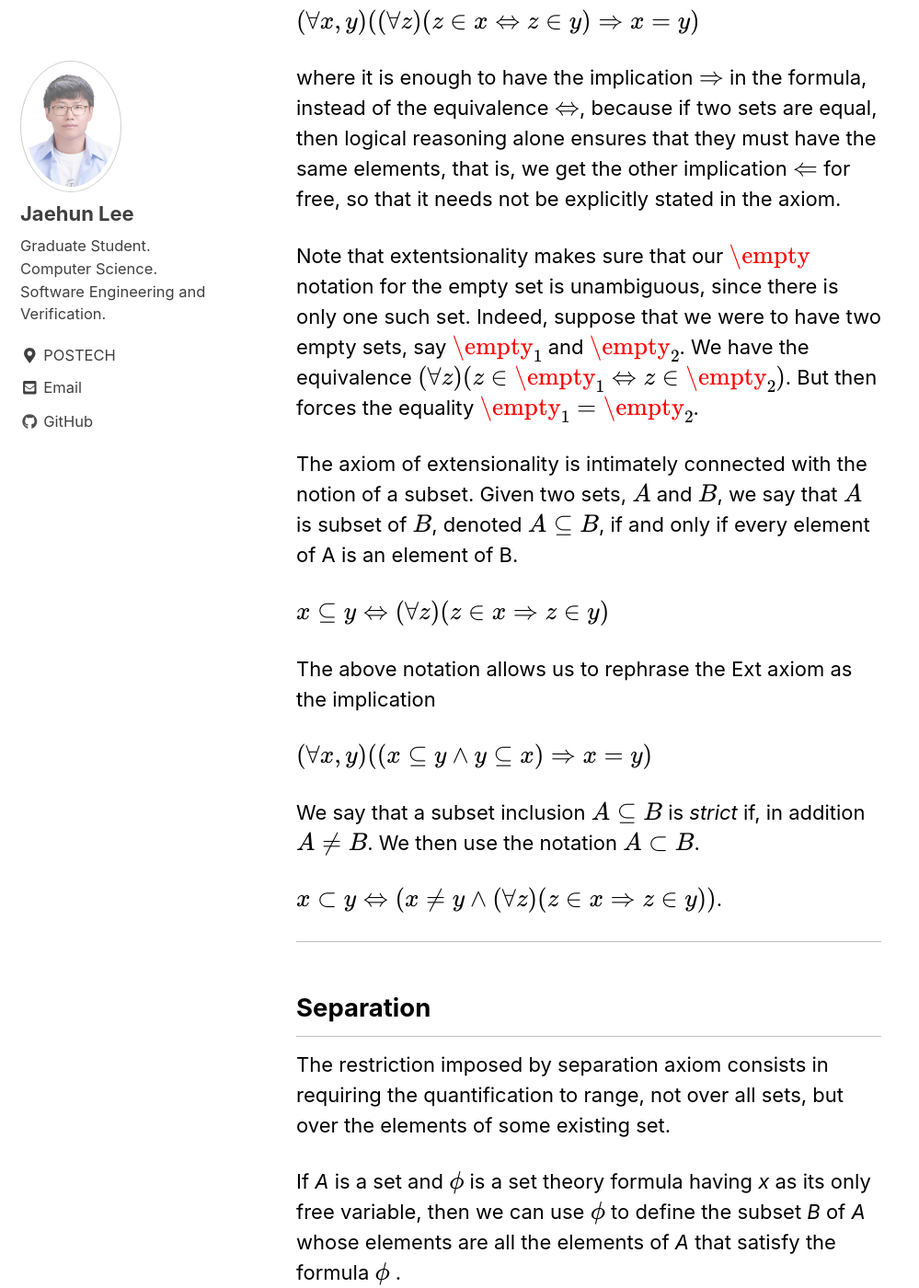
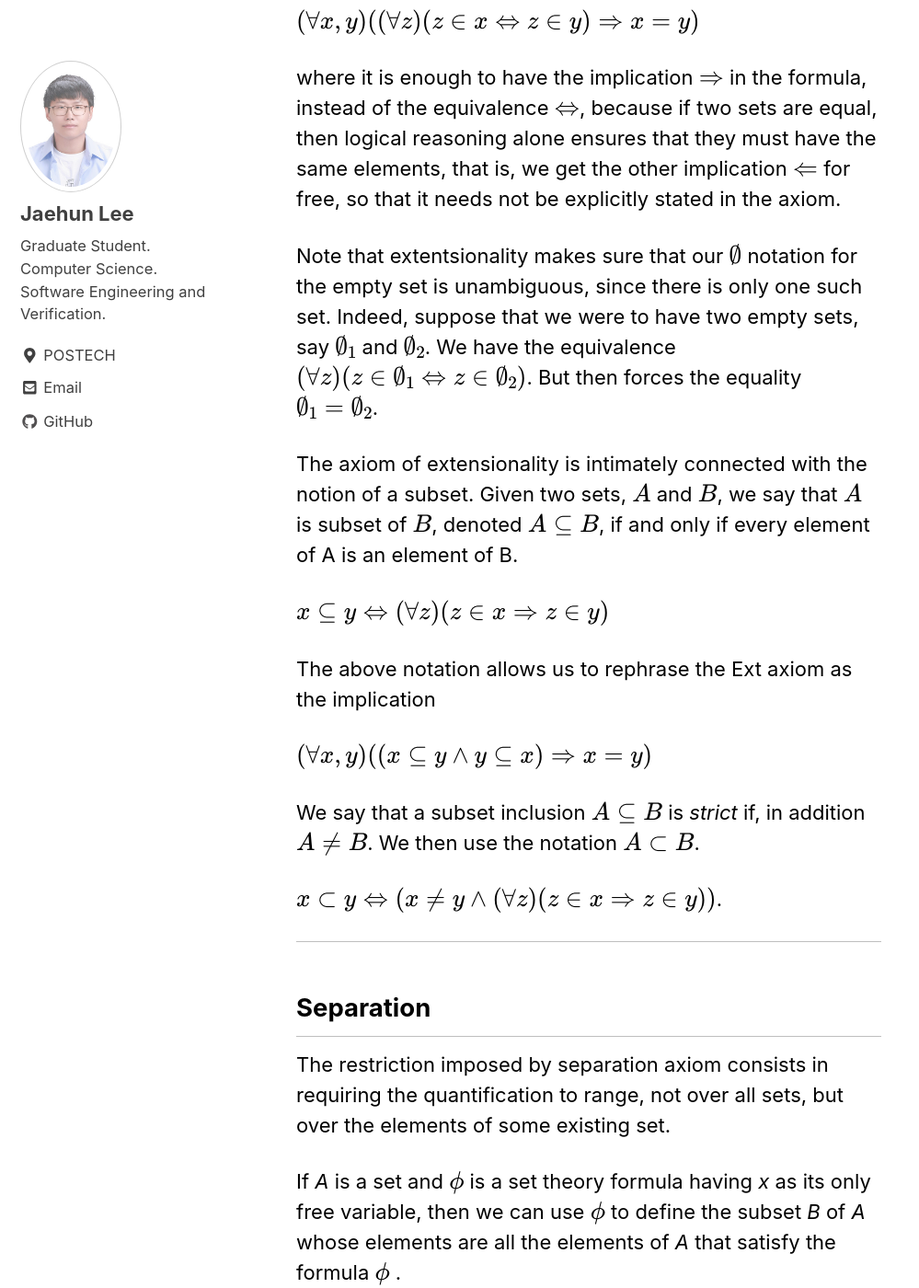
Before and after one commit to BTBDev61/btbdev61.github.io, a Jekyll site: the page built from _posts/2019-04-15-SetTheoryChapter3.md, in a window 1280 px wide and 1400 px high, scrolled down 1153 px. Shown: the whole window at 92% size, without its empty margins (0-999 px from the left). Built offline with Jekyll 4.4.1, drawn with Linux system fonts in a browser that asks for light colours; cached includes are drawn as plain includes; formulas are drawn with MathJax 3; some of the changed text lies outside the part shown.

Commit message:
Revise Set Theory Chapter 3

```diff
--- a/_posts/2019-04-15-SetTheoryChapter3.md
+++ b/_posts/2019-04-15-SetTheoryChapter3.md
@@ -1,5 +1,5 @@
 ---
-title: "The Empty Set, Extensionality, and Seperation"
+title: "The emptyset Set, Extensionality, and Seperation"
 categories:
   - Mathematics
 tags:
@@ -10,9 +10,9 @@ last_modified_at: 2018-07-01T13:00:00+09:00
 
 ## The Empty Set
 
-The simplest, most basic axiom, the *empty set axiom* can be captured by the following set theory formula, which we will refer to as the $\empty$ axiom:
+The simplest, most basic axiom, the *empty set axiom* can be captured by the following set theory formula, which we will refer to as the $\emptyset$ axiom:
 
-$\empty$              ($\exists x$ )($\forall y$) $y \notin x$.
+$\emptyset$              ($\exists x$ )($\forall y$) $y \notin x$.
 
 In plain english, we could say
 
@@ -32,7 +32,7 @@ $(\forall x, y)((\forall z)(z\in x \Leftrightarrow  z\in y)\Rightarrow x=y)$
 
 where it is enough to have the implication $\Rightarrow$ in the formula, instead of the equivalence $\Leftrightarrow$, because if two sets are equal, then logical reasoning alone ensures that they must have the same elements, that is, we get the other implication $\Leftarrow$ for free, so that it needs not be explicitly stated in the axiom.
 
-Note that extentsionality makes sure that our $\empty$ notation for the empty set is unambiguous, since there is only one such set. Indeed, suppose that we were to have two empty sets, say $\empty_1$ and $\empty_2$. We have the equivalence $(\forall z)(z \in \empty_1 \Leftrightarrow z\in \empty_2)$. But then forces the equality $\empty_1=\empty_2$.
+Note that extentsionality makes sure that our $\emptyset$ notation for the empty set is unambiguous, since there is only one such set. Indeed, suppose that we were to have two empty sets, say $\emptyset_1$ and $\emptyset_2$. We have the equivalence $(\forall z)(z \in \emptyset_1 \Leftrightarrow z\in \emptyset_2)$. But then forces the equality $\emptyset_1=\emptyset_2$.
 
 The axiom of extensionality is intimately connected with the notion of a subset. Given two sets, $A$ and $B$, we say that $A$ is subset of $B$, denoted $A\subseteq B$, if and only if every element of A is an element of B.
 
@@ -54,9 +54,9 @@ The restriction imposed by separation axiom consists in requiring the quantifica
 
 If *A* is a set and $\phi$ is a set theory formula having *x* as its only free variable, then we can use $\phi$ to define the subset *B* of *A* whose elements are all the elements of *A* that satisfy the formula $\phi$ .
 
-{$x\in A | \phi$}
+{$x\in A \| \phi$}
 
-In particular, formulas $\phi$ ans $\phi'$ that are *logically equivalent* (for example, $\phi \rightarrow \phi'$ and $\neg \phi \vee \phi'$ are logically equivalent formulas) always define by separation the same subset of the given set *A*, that is, if $\phi$ and $\phi'$ are logically equivalent, we always have the equality of sets {$x\in A | \phi$} = {$x\in A | \phi'$}.
+In particular, formulas $\phi$ ans $\phi'$ that are *logically equivalent* (for example, $\phi \rightarrow \phi'$ and $\neg \phi \vee \phi'$ are logically equivalent formulas) always define by separation the same subset of the given set *A*, that is, if $\phi$ and $\phi'$ are logically equivalent, we always have the equality of sets {$x\in A \| \phi$} = {$x\in A \| \phi'$}.
 
 The precise formalization of seperation axiom is as an *axiom sheme* parameterized by all set theory formulas $\phi$ whose only free variable is *x*. For any such $\phi$ the separation axiom scheme adds the formula
 
```
